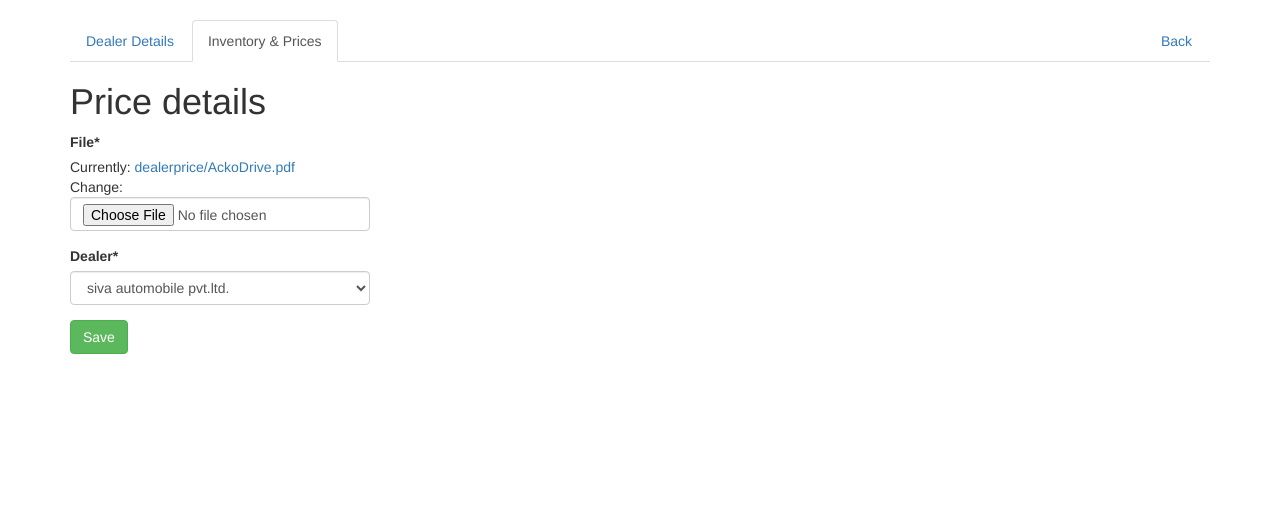
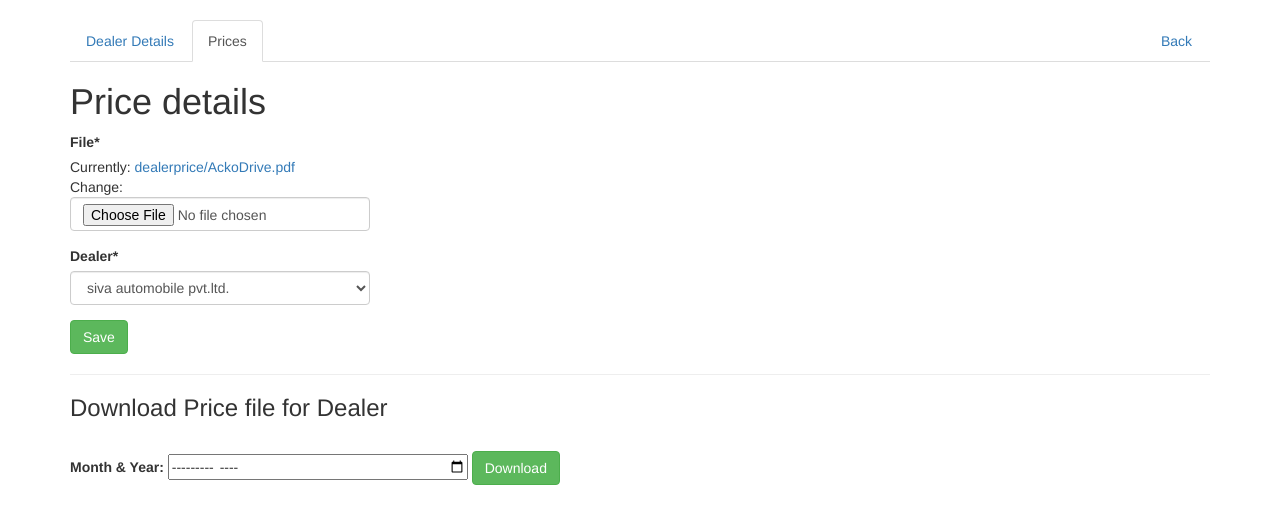
Before and after one commit to gokulacko/bdm, a Django app: page /dealer/1/dealer-view/ in a window 1280 px wide, after a click on "Prices". Shown: the part 52-576 px from the top of the page. Run offline with Django 3.2, Linux system fonts and the light colour scheme; data comes from the database, SQL or seed files in the repository; some libraries are stand-ins or nearby versions.

Commit message:
download dealer prices added

```diff
--- a/bdm/settings.py
+++ b/bdm/settings.py
@@ -32,7 +32,7 @@ ALLOWED_HOSTS = []
 
 INSTALLED_APPS = [
     'dealer',
-    'geopy',
+    # 'geopy',
     'crispy_forms',
     'django.contrib.admin',
     'django.contrib.auth',
--- a/dealer/forms.py
+++ b/dealer/forms.py
@@ -1,4 +1,5 @@
 from django import forms
+# from django_month_year_widget.widgets import MonthYearWidget
 from .models import Dealer, Bdm, Contact, Outlet, DealerPriceFile
 
 class BdmForm(forms.ModelForm):
@@ -121,5 +122,8 @@ class DealerPriceForm(forms.ModelForm):
 		fields = [
 			'file',
 			'dealer'
+		]
 
-		]
+# class FilterDateForm(forms.Form):
+# 	# forms.CharField(widget=MonthYearWidget(attrs={"class": "select"}))
+# 	pricing_date = forms.CharField(widget=MonthYearWidget(attrs={"class": "select"}))
--- a/dealer/templates/dealer/dealer.html
+++ b/dealer/templates/dealer/dealer.html
@@ -28,7 +28,7 @@
   </div>
   <ul class="nav nav-tabs">
     <li class="active"><a data-toggle="tab" href="#home">Dealer Details</a></li>
-    <li><a data-toggle="tab" href="#price">Inventory & Prices</a></li>
+    <li><a data-toggle="tab" href="#price">Prices</a></li>
       <li class="pull-right"><a href="{% url 'index' %}">Back</a></li>
   </ul>
 </div>
@@ -155,7 +155,24 @@
         >
       </form>
       {{searchfiles.file}} -->
+  </div><hr />
+  <div>
+      <form method="POST" action="/dealer/{{ dealer_info.id }}/dealer-price-download/">
+        {% csrf_token %}
+        <h3>Download Price file for Dealer</h3><br />
+        <label for="price-download">Month & Year:</label>
+        <input
+          type="month"
+          class="upload"
+          id="dealership_name"
+          name="dealership_name"
+
+        />
+        <button type="submit" class="btn btn-success">Download</button>
+      </form>
+      <!-- {{ FilterDateForm | crispy }} -->
   </div>
+
   </div>
 </div>
 {% endblock%}
--- a/dealer/urls.py
+++ b/dealer/urls.py
@@ -16,5 +16,6 @@ urlpatterns = [
 	url(r'^(?P<id>\d+)/outlet-delete/$', views.deleteOutlet, name='outlet-delete' ),
 	url(r'^(?P<id>\d+)/dealer-delete/$', views.deleteDealer, name='dealer-delete' ),
 	url(r'^(?P<id>\d+)/contact-delete/$', views.deleteContact, name='contact-delete' ),
+	url(r'^(?P<id>\d+)/dealer-price-download/$', views.dealerPriceFileDownload, name='dealer-price-download'),
 
 ]
--- a/dealer/views.py
+++ b/dealer/views.py
@@ -7,6 +7,8 @@ from .models import Dealer, Bdm, Outlet, Contact, Brand, DealerPriceFile, City
 # from geopy.geocoders import Nominatim
 import googlemaps
 import datetime
+import os
+from django.conf import settings
 
 # Create your views here.
 def index(request):
@@ -353,3 +355,8 @@ def addOutletContact(request, id):
 
             }
     return render(request, 'dealer/add_outlet_contact.html', context )
+
+def dealerPriceFileDownload(request, id):
+    print(id)
+    context = {}
+    return render(request, 'dealer/dealer.html', context)
```
